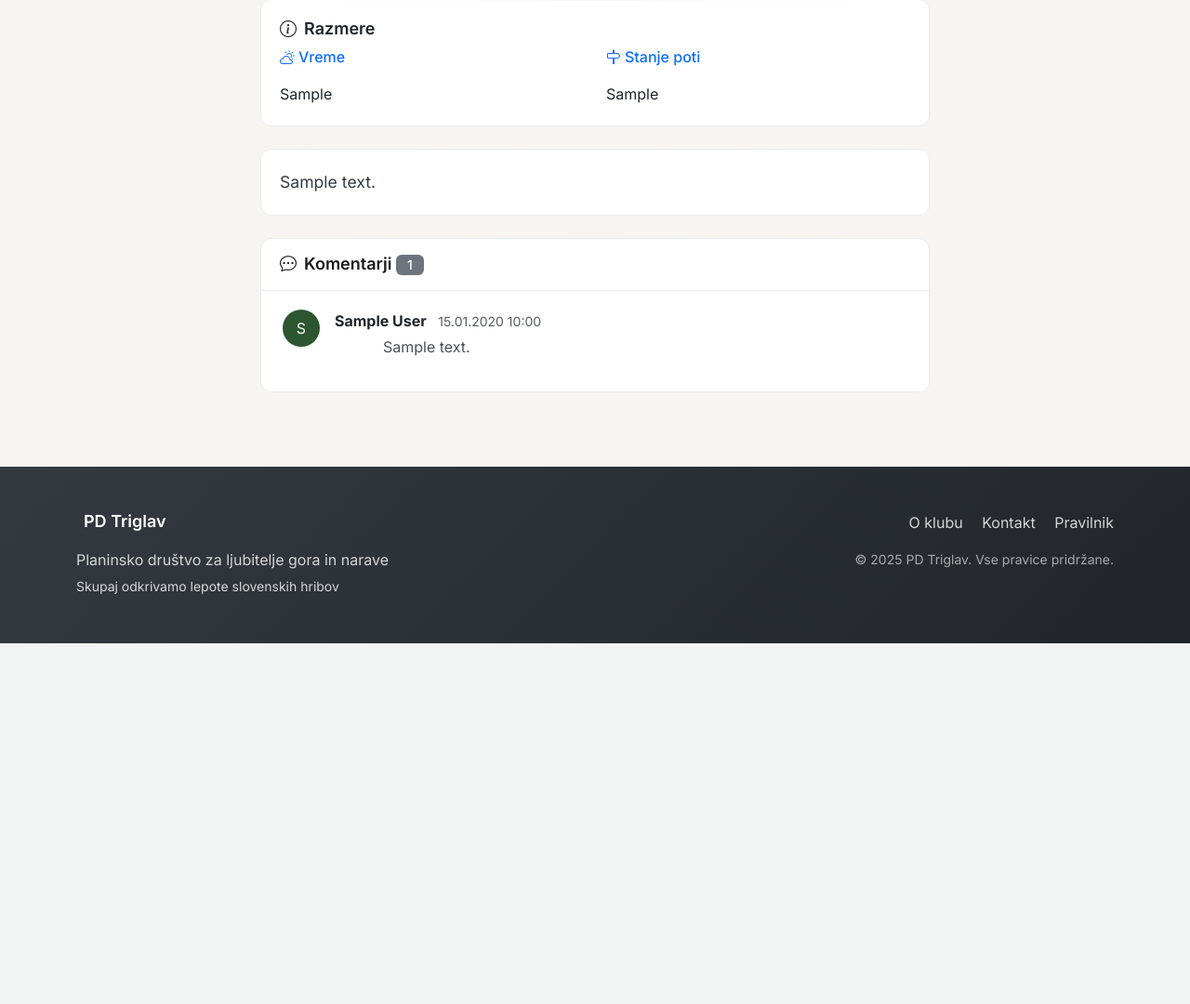
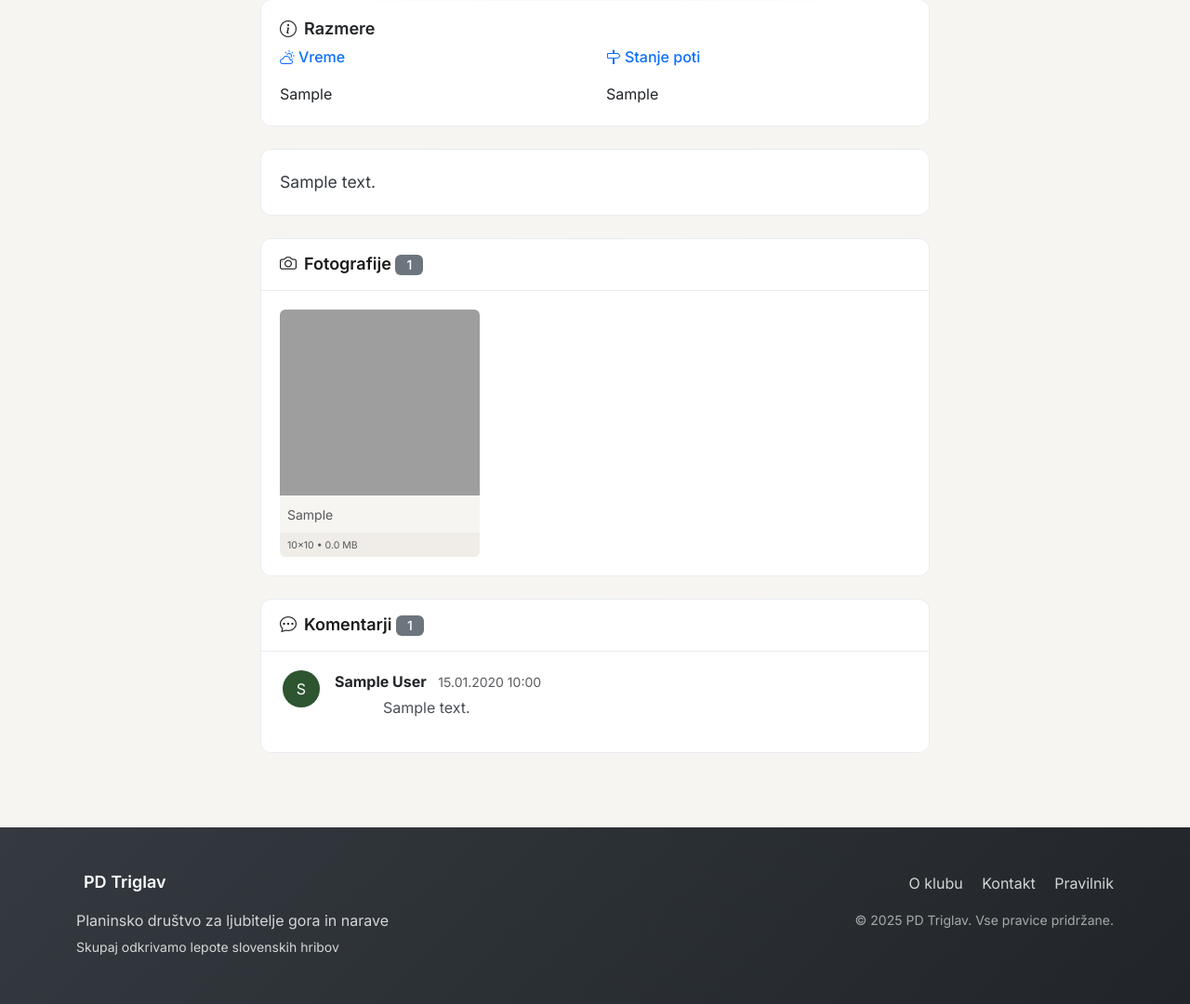
Before and after one commit to Stoick643/pd-triglav, a Flask app: page /reports/1 in a window 1280 px wide. Shown: the part 532-1612 px from the top of the page at 93% size. Before the commit the page ends 1224 px from the top, so only its background shows below. Run offline with Flask 3, Linux system fonts and the light colour scheme; tables that the repository leaves empty hold one stand-in row (values such as "Sample post"); grey boxes are pictures that could not be loaded.

Commit message:
Photos displayed on trip reports

```diff
--- a/routes/reports.py
+++ b/routes/reports.py
@@ -60,7 +60,10 @@ def list_reports():
 @bp.route('/<int:report_id>')
 def view_report(report_id):
     """Display individual trip report with comments"""
-    report = TripReport.query.options(joinedload(TripReport.trip)).filter_by(id=report_id).first_or_404()
+    report = TripReport.query.options(
+        joinedload(TripReport.trip),
+        joinedload(TripReport.photos)
+    ).filter_by(id=report_id).first_or_404()
 
     # Check if report is published or user is author/admin
     if not report.is_published:
--- a/templates/reports/detail.html
+++ b/templates/reports/detail.html
@@ -149,6 +149,54 @@
                 </div>
             </div>
 
+            <!-- Photo gallery -->
+            {% if report.photos %}
+            <div class="card mb-4">
+                <div class="card-header">
+                    <h5 class="mb-0">
+                        <i class="bi bi-camera me-2"></i>Fotografije
+                        <span class="badge bg-secondary">{{ report.photos|length }}</span>
+                    </h5>
+                </div>
+                <div class="card-body">
+                    <div class="row g-3">
+                        {% for photo in report.photos %}
+                        <div class="col-lg-4 col-md-6 col-sm-12">
+                            <div class="photo-card">
+                                <a href="{{ photo.url }}" target="_blank" class="photo-link">
+                                    <img src="{{ photo.url }}"
+                                         class="photo-img"
+                                         alt="{{ photo.caption or 'Fotografija izleta' }}"
+                                         loading="lazy"
+                                         onerror="this.style.display='none'; this.nextElementSibling.style.display='block';">
+                                    <div class="photo-placeholder" style="display: none;">
+                                        <i class="bi bi-image"></i>
+                                        <p>Fotografija ni na voljo</p>
+                                    </div>
+                                </a>
+                                {% if photo.caption %}
+                                <div class="photo-caption">
+                                    <small class="text-muted">{{ photo.caption }}</small>
+                                </div>
+                                {% endif %}
+                                <div class="photo-meta">
+                                    <small class="text-muted">
+                                        {% if photo.width and photo.height %}
+                                            {{ photo.width }}×{{ photo.height }}
+                                        {% endif %}
+                                        {% if photo.file_size %}
+                                            • {{ "%.1f"|format(photo.file_size / 1024 / 1024) }} MB
+                                        {% endif %}
+                                    </small>
+                                </div>
+                            </div>
+                        </div>
+                        {% endfor %}
+                    </div>
+                </div>
+            </div>
+            {% endif %}
+
             <style>
             .report-content {
                 font-family: var(--pd-font-family-primary);
@@ -273,5 +321,103 @@
 .comment-content {
     line-height: 1.5;
 }
+
+/* Photo gallery styles */
+.photo-card {
+    border-radius: 0.375rem;
+    overflow: hidden;
+    transition: transform 0.2s ease, box-shadow 0.2s ease;
+    background: var(--pd-surface-primary);
+    border: 1px solid var(--pd-border-light);
+}
+
+.photo-card:hover {
+    transform: translateY(-2px);
+    box-shadow: 0 4px 12px rgba(0, 0, 0, 0.15);
+}
+
+.photo-link {
+    display: block;
+    text-decoration: none;
+    position: relative;
+    overflow: hidden;
+}
+
+.photo-img {
+    width: 100%;
+    height: 200px;
+    object-fit: cover;
+    transition: transform 0.3s ease;
+    border: none;
+}
+
+.photo-link:hover .photo-img {
+    transform: scale(1.05);
+}
+
+.photo-placeholder {
+    width: 100%;
+    height: 200px;
+    display: flex;
+    flex-direction: column;
+    align-items: center;
+    justify-content: center;
+    background: var(--pd-surface-secondary);
+    color: var(--pd-text-muted);
+    text-align: center;
+}
+
+.photo-placeholder i {
+    font-size: 2rem;
+    margin-bottom: 0.5rem;
+    opacity: 0.5;
+}
+
+.photo-placeholder p {
+    margin: 0;
+    font-size: 0.875rem;
+}
+
+.photo-caption {
+    padding: 0.5rem;
+    background: var(--pd-surface-primary);
+    border-top: 1px solid var(--pd-border-light);
+}
+
+.photo-meta {
+    padding: 0.25rem 0.5rem;
+    background: var(--pd-surface-secondary);
+    font-size: 0.75rem;
+}
+
+/* Dark theme adjustments */
+[data-theme="dark"] .photo-card {
+    background: var(--pd-surface-primary);
+    border-color: var(--pd-border-dark);
+}
+
+[data-theme="dark"] .photo-placeholder {
+    background: var(--pd-surface-secondary);
+}
+
+[data-theme="dark"] .photo-caption {
+    background: var(--pd-surface-primary);
+    border-color: var(--pd-border-dark);
+}
+
+[data-theme="dark"] .photo-meta {
+    background: var(--pd-surface-secondary);
+}
+
+/* Mobile optimizations */
+@media (max-width: 576px) {
+    .photo-img {
+        height: 250px;
+    }
+
+    .photo-card {
+        margin-bottom: 1rem;
+    }
+}
 </style>
 {% endblock %}
```
